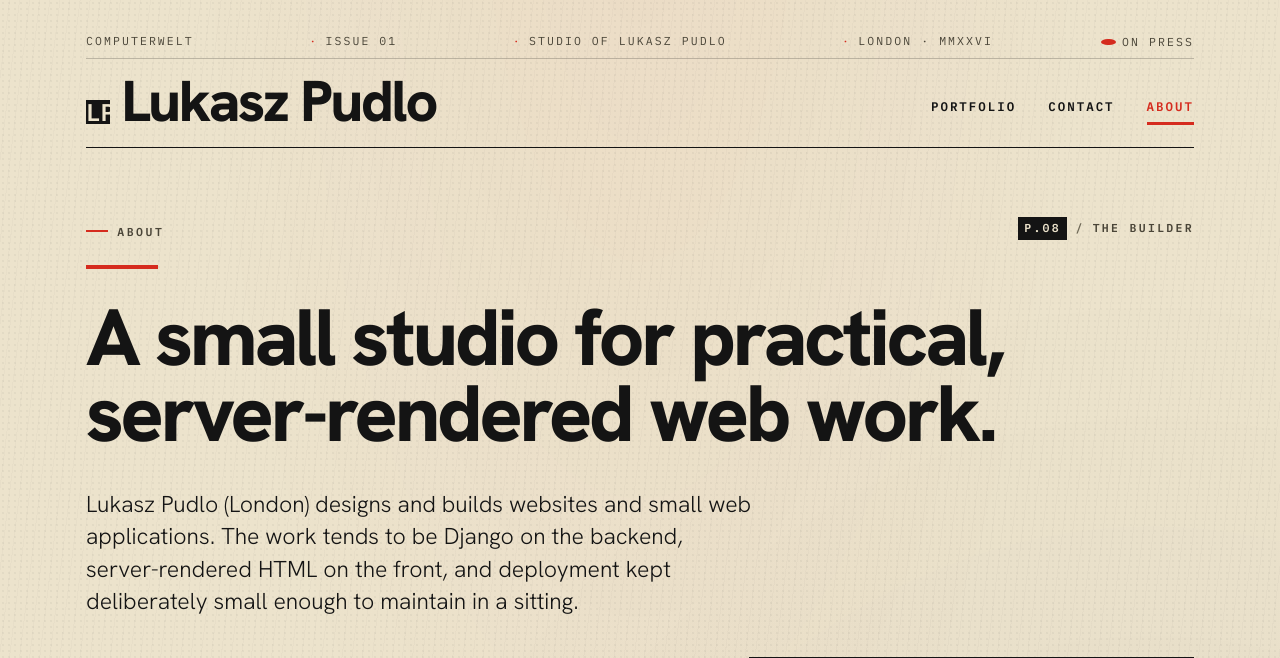
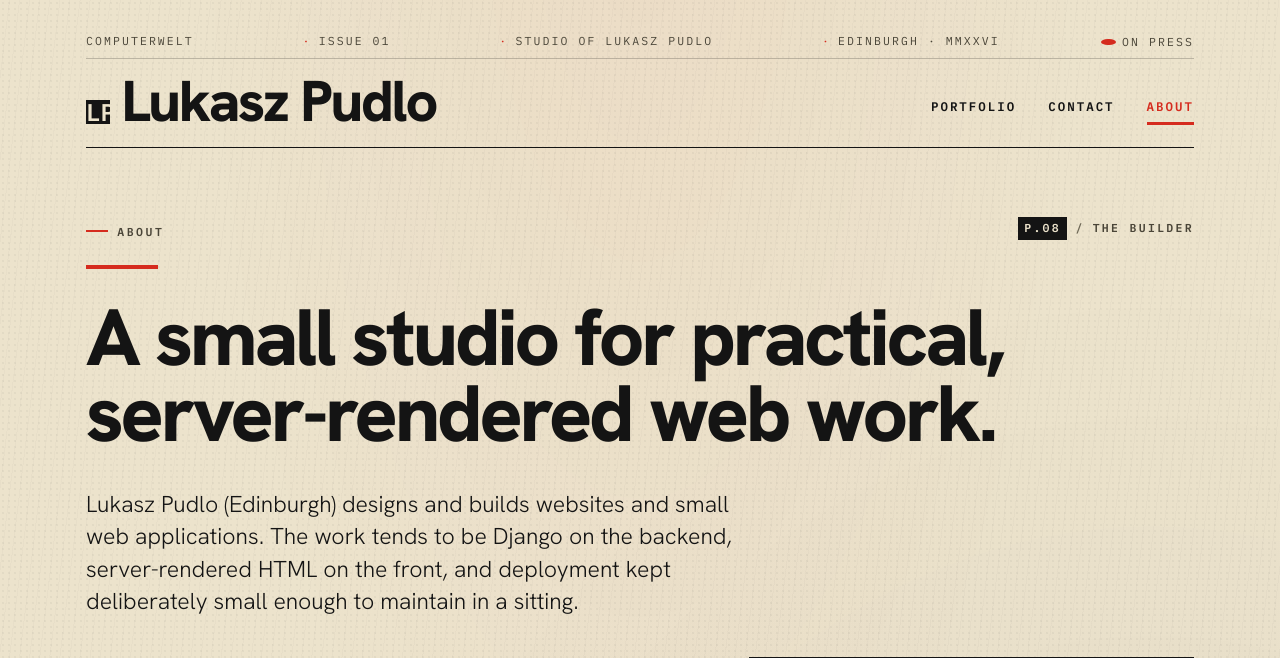
Before and after one commit to lukasz-pudlo/lukasz-pudlo, a Django app: page /about/ in a window 1280 px wide. Shown: the top 658 px of the page. Run offline with Django 5.2, Linux system fonts and the light colour scheme.

Commit message:
Correct location

```diff
--- a/lukasz_pudlo/pages/templates/pages/about.html
+++ b/lukasz_pudlo/pages/templates/pages/about.html
@@ -16,7 +16,7 @@
       <span class="red-bar" aria-hidden="true"></span>
       <h1 id="about-headline" class="headline">A small studio for practical, server-rendered web work.</h1>
       <p class="standfirst standfirst--wide">
-        Lukasz Pudlo (London) designs and builds websites and small web applications. The work tends to be Django on the backend, server-rendered HTML on the front, and deployment kept deliberately small enough to maintain in a sitting.
+        Lukasz Pudlo (Edinburgh) designs and builds websites and small web applications. The work tends to be Django on the backend, server-rendered HTML on the front, and deployment kept deliberately small enough to maintain in a sitting.
       </p>
     </header>
 
--- a/lukasz_pudlo/pages/templates/pages/contact.html
+++ b/lukasz_pudlo/pages/templates/pages/contact.html
@@ -34,7 +34,7 @@
       <dl class="contact-meta">
         <div>
           <dt>Based</dt>
-          <dd>London, United Kingdom</dd>
+          <dd>Edinburgh, United Kingdom</dd>
         </div>
         <div>
           <dt>Hours</dt>
--- a/templates/base.html
+++ b/templates/base.html
@@ -23,7 +23,7 @@
           <span>COMPUTERWELT</span>
           <span>Issue 01</span>
           <span>Studio of Lukasz Pudlo</span>
-          <span>London &middot; MMXXVI</span>
+          <span>Edinburgh &middot; MMXXVI</span>
           <span class="masthead__top-right">On press</span>
         </div>
         <div class="masthead__row">
```
